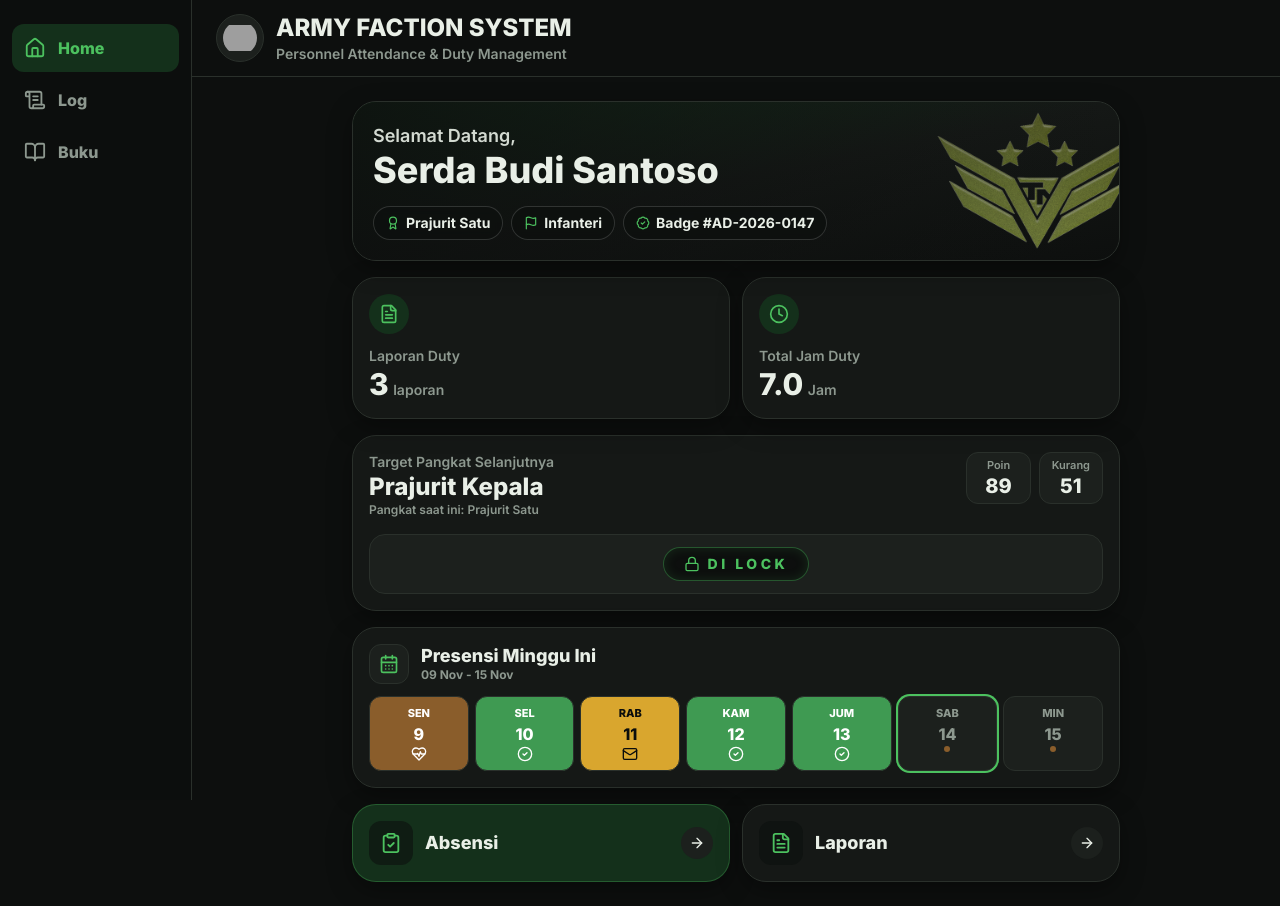
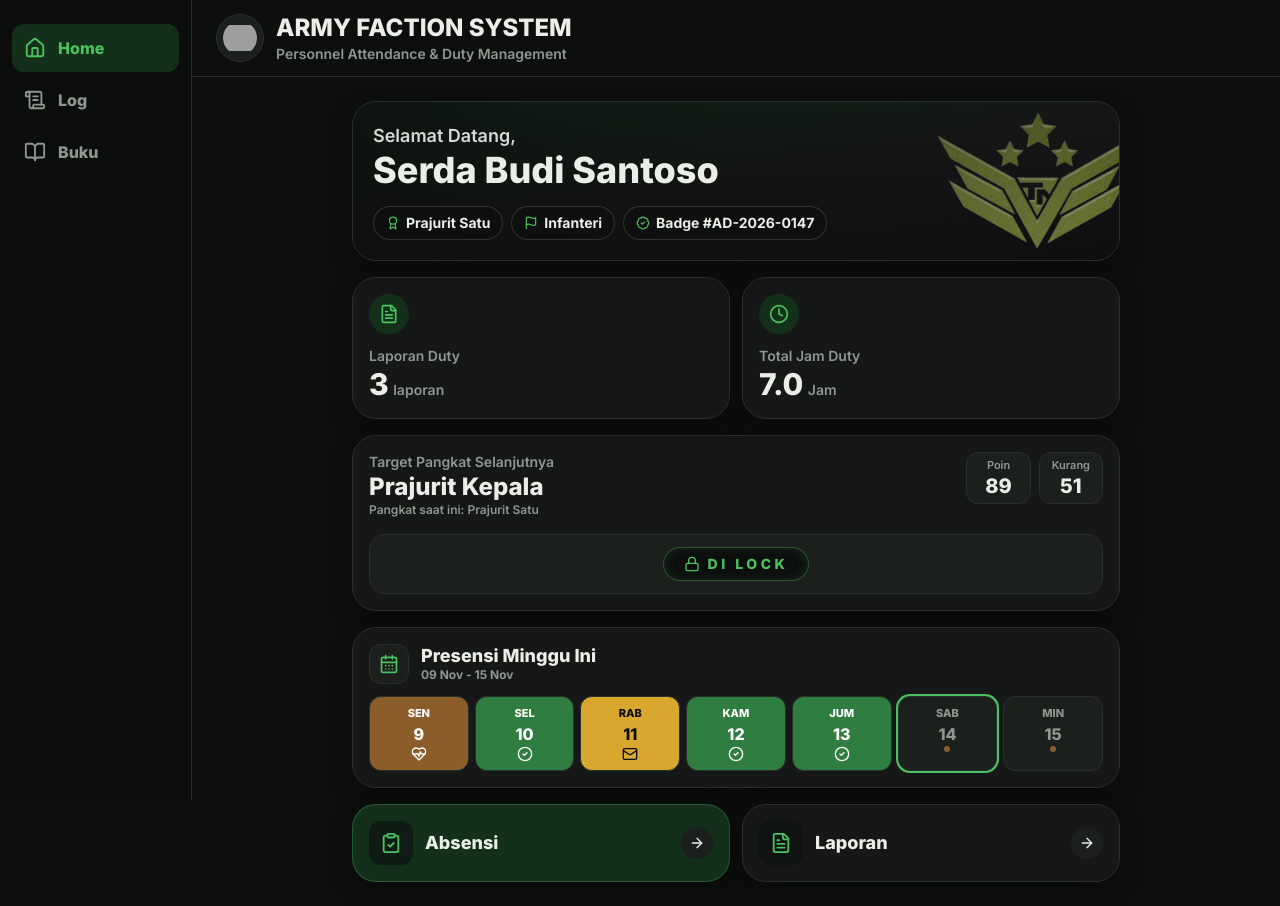
Before and after one commit to yardi0161-collab/duty-anggota, a React (Vite) app: page / in a window 1280 px wide. Built offline with nearby package versions, Linux system fonts and the light colour scheme; no server answers; grey boxes are pictures that could not be loaded.

Commit message:
Add files via upload

```diff
--- a/tailwind.config.js
+++ b/tailwind.config.js
@@ -14,7 +14,7 @@ export default {
         leaf: '#4cc15f',
         leafbg: '#14301b',
         army: '#2b7a3d',
-        olive: '#3f9a52',
+        olive: '#2f7d40',
         bark: '#8a5d2b',
         ink: '#0b0d0c',
         gold: '#d9a62e',
```
